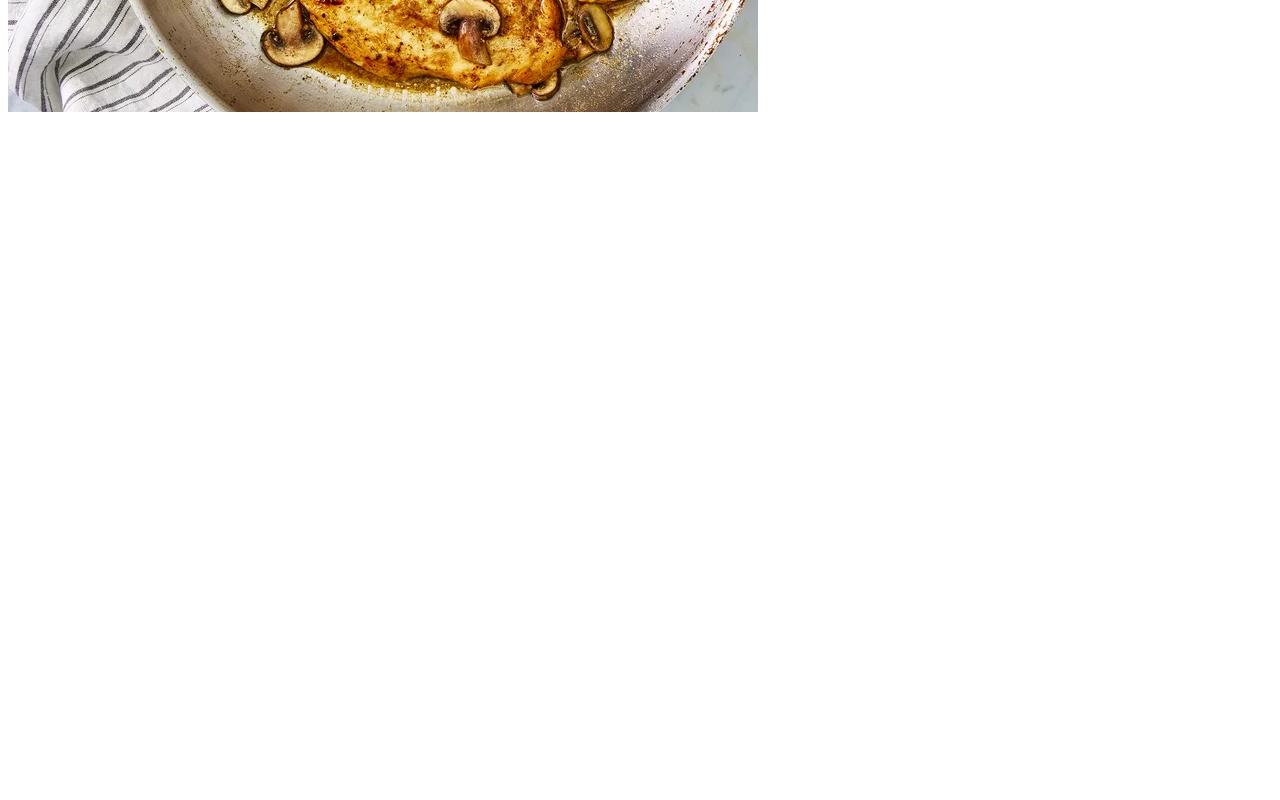
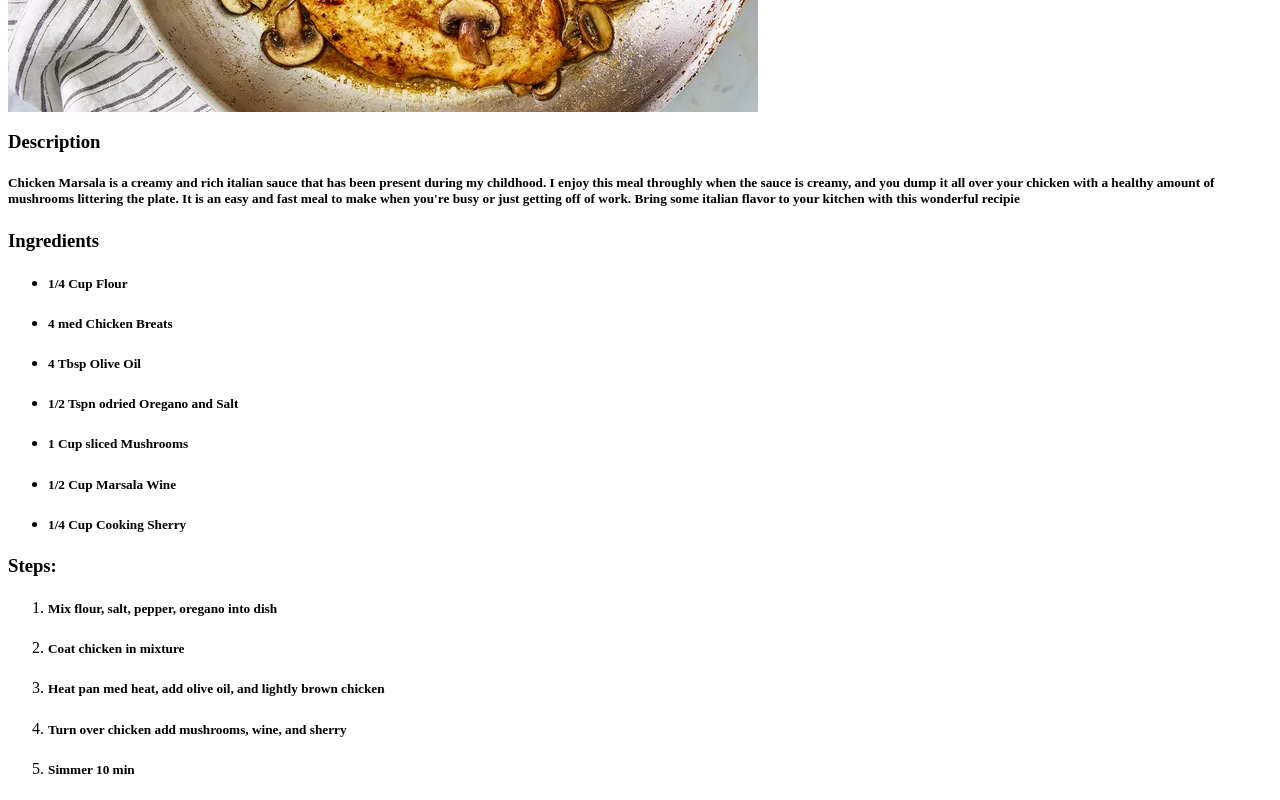
Before and after one commit to mxmilan/odin-recipies, a plain HTML site: page recipies/chickensala.html in a window 1280 px wide. Shown: the part 454-1254 px from the top of the page. Before the commit the page ends 800 px from the top, so only its background shows below. Drawn offline with Linux system fonts and the light colour scheme.

Commit message:
show entire chknsala recipie

```diff
--- a/recipies/chickensala.html
+++ b/recipies/chickensala.html
@@ -6,5 +6,30 @@
     <body>
         <p><h1>Chicken Marsala</h1></p>
         <img src="../recipies/images/chknsala.jpg" alt="Four pieces of delicous chicken in marsala sauce with mushrooms">
+        <p><h3>Description</h3></p>
+        <p><h5>Chicken Marsala is a creamy and rich italian sauce that has been present during my childhood.
+            I enjoy this meal throughly when the sauce is creamy, and you dump it all over your chicken
+            with a healthy amount of mushrooms littering the plate. It is an easy and fast meal to
+            make when you're busy or just getting off of work. Bring some italian flavor to your kitchen with
+            this wonderful recipie
+        </h5></p>
+        <p><h3>Ingredients</h3></p>
+        <p><ul>
+            <li><h5>1/4 Cup Flour</h5></li>
+            <li><h5>4 med Chicken Breats</h5></li>
+            <li><h5>4 Tbsp Olive Oil</h5></li>
+            <li><h5>1/2 Tspn odried Oregano and Salt</h5></li>
+            <li><h5>1 Cup sliced Mushrooms</h5></li>
+            <li><h5>1/2 Cup Marsala Wine</h5></li>
+            <li><h5>1/4 Cup Cooking Sherry</h5></li>
+        </ul></p>
+        <p><h3>Steps:</h3></p>
+        <p><ol>
+            <li><h5>Mix flour, salt, pepper, oregano into dish</h5></li>
+            <li><h5>Coat chicken in mixture</h5></li>
+            <li><h5>Heat pan med heat, add olive oil, and lightly brown chicken</h5></li>
+            <li><h5>Turn over chicken add mushrooms, wine, and sherry</h5></li>
+            <li><h5>Simmer 10 min </h5></li>
+        </ol></p>
     </body>
 </html>
```
